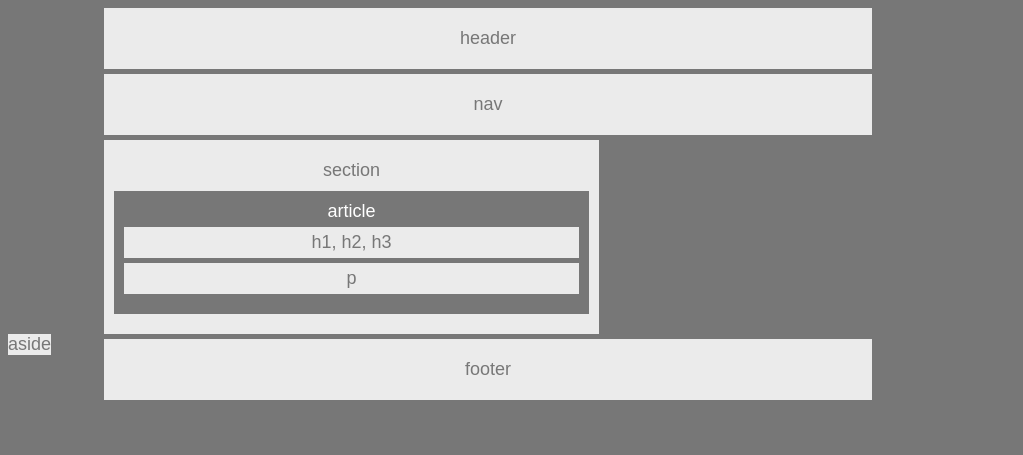
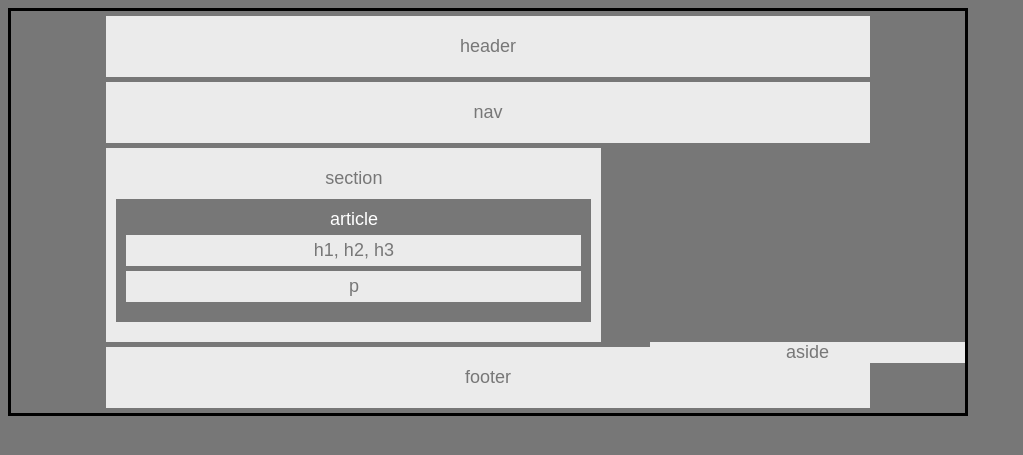
Before and after one commit to daltonjw/HW-Wireframe, a PHP site: page / in a window 1280 px wide. Shown: the top 455 px of the page, without its empty margins (0-1023 px from the left). Run offline with PHP 8.4, Linux system fonts and the light colour scheme.

Commit message:
Additional content added

```diff
--- a/index.html
+++ b/index.html
@@ -14,6 +14,7 @@
 	<nav>nav</nav>
 
 	<section>section
+		<!-- <aside>aside</aside> -->
 		<article>article
 			<div>h1, h2, h3</div>
 			<p>p</p>
--- a/style.css
+++ b/style.css
@@ -11,6 +11,8 @@
 body{
 	width: 960px;
 	background-color: #777;
+	border: solid;
+	border-color: black;
 }
 
 header {
@@ -47,7 +49,10 @@
 }
 
 aside{
-	float: left;
+	clear both;
+	overflow: auto;
+	width: 33%;
+	float: right;
 	background-color: #ebebeb;
 }
 
```
